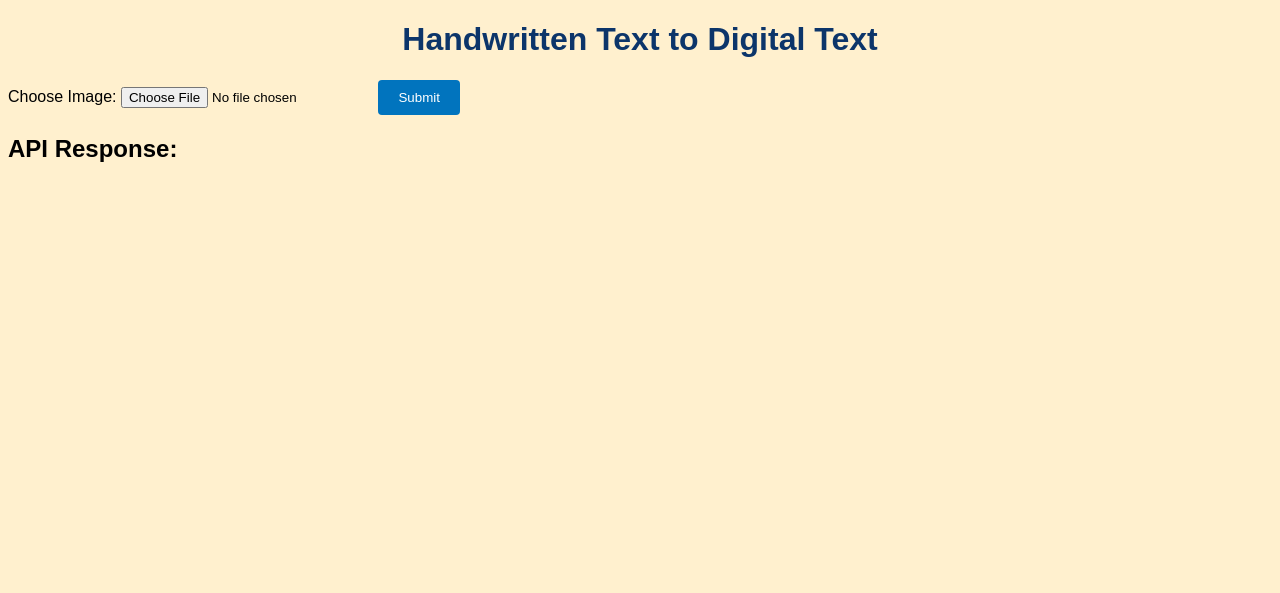
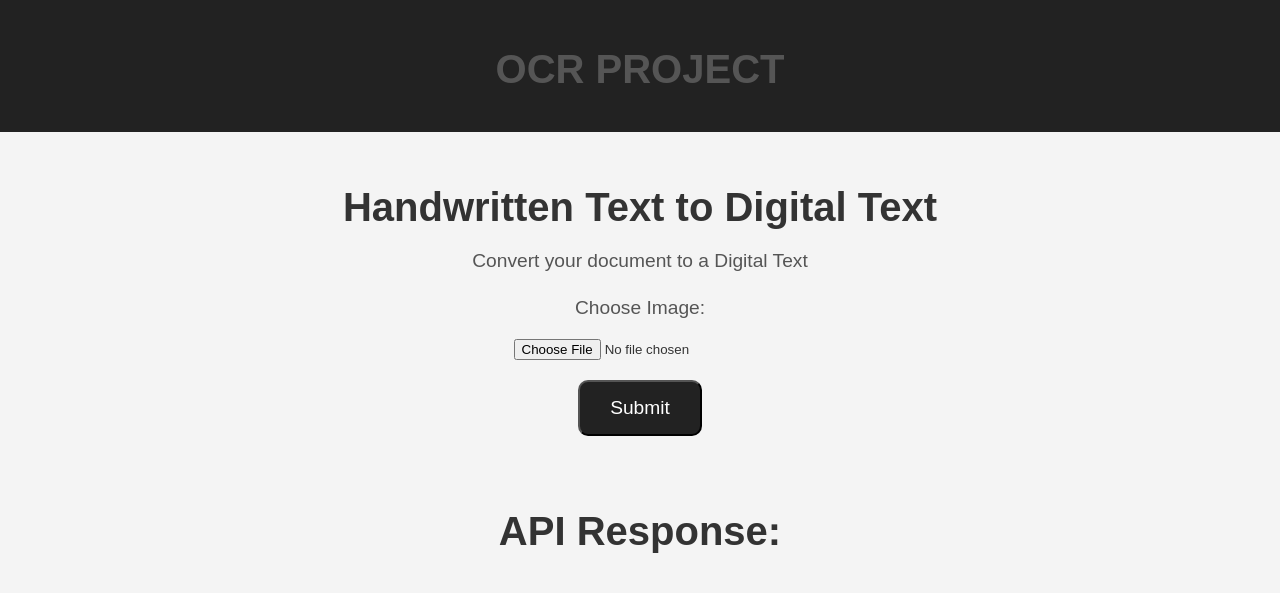
Before and after one commit to h-myatcho/ocr_project, a Flask app: page / in a window 1280 px wide. Shown: the top 593 px of the page. Run offline with Flask 3, Linux system fonts and the light colour scheme.

Commit message:
Update index.html
Font End Styling

```diff
--- a/templates/index.html
+++ b/templates/index.html
@@ -5,24 +5,93 @@
     <meta charset="UTF-8">
     <meta name="viewport" content="width=device-width, initial-scale=1.0">
     <title>OCR</title>
+    <style>
+        body {
+            font-family: 'Arial', sans-serif;
+            margin: 0;
+            padding: 0;
+            box-sizing: border-box;
+            background-color: #f4f4f4;
+            color: #333;
+        }
+
+        header {
+            background-color: #222;
+            color: #fff;
+            padding: 20px;
+            text-align: center;
+        }
+
+        section {
+            text-align: center;
+            padding: 20px;
+        }
+         section1 {
+            text-align: left;
+            padding: 50px;
+        }
+
+        h1 {
+            font-size: 2.5em;
+            margin-bottom: 20px;
+            color: #555;
+        }
+        h2 {
+            font-size: 2.5em;
+            margin-bottom: 20px;
+            color: #333;
+        }
+
+        p {
+            font-size: 1.2em;
+            color: #555;
+            margin-bottom: 25px;
+        }
+        p1 {
+            font-size: 1.2em;
+            color: #555;
+
+        }
+
+
+        button {
+            display: inline-block;
+            padding: 15px 30px;
+            font-size: 1.2em;
+            text-decoration: none;
+            color: #fff;
+            background-color: #222;
+            border-radius: 10px;
+            transition: background-color 0.3s ease;
+
+        }
+
+        button:hover {
+            background-color: #555;
+        }
+    </style>
 </head>
 
-<body style="font-family: 'Arial', sans-serif; background-color: #FFF0CE;">
-<h1 style="color: #0C356A; text-align: center;">Handwritten Text to Digital Text</h1>
+<body>
+     <header>
+        <h1>OCR PROJECT</h1>
+    </header>
+    <section>
+        <form action="/" method="post" enctype="multipart/form-data">
 
-<form action="/" method="post" enctype="multipart/form-data">
-    <label>Choose Image:</label>
-    <input type="file" name="file" accept=".jpg, .jpeg, .png, .pdf" required>
-    <button type="submit" style="padding: 10px 20px;
-            background-color: #0174BE;
-            color: #fff;
-            border: none;
-            border-radius: 4px;
-            cursor: pointer">Submit
+            <h2>Handwritten Text to Digital Text</h2>
+            <p>Convert your document to a Digital Text</p>
+            <label><p1>Choose Image:</p1></label>
+            <section><input type="file" name="file" accept=".jpg, .jpeg, .png, .pdf" required></section>
+            <button
+                    type="submit" >Submit
             </button>
+
         </form>
+    </section>
 
 
+<section>
     <h2>API Response:</h2>
 
     <!--container div to display tables-->
@@ -30,13 +99,14 @@
 
     <!--     <pre>{{ response_text }}</pre>-->
 
+</section>
+</body>
 
-</body>
 
 <script>
 
     // Get Json object passed from backend.
-    var responseData = {{ response_text | tojson | safe }};
+    var responseData = { response_text | tojson | safe };
 
     var jsonData = JSON.parse(responseData);
 
```
Lines whose indentation alone changed are shown as unchanged.
